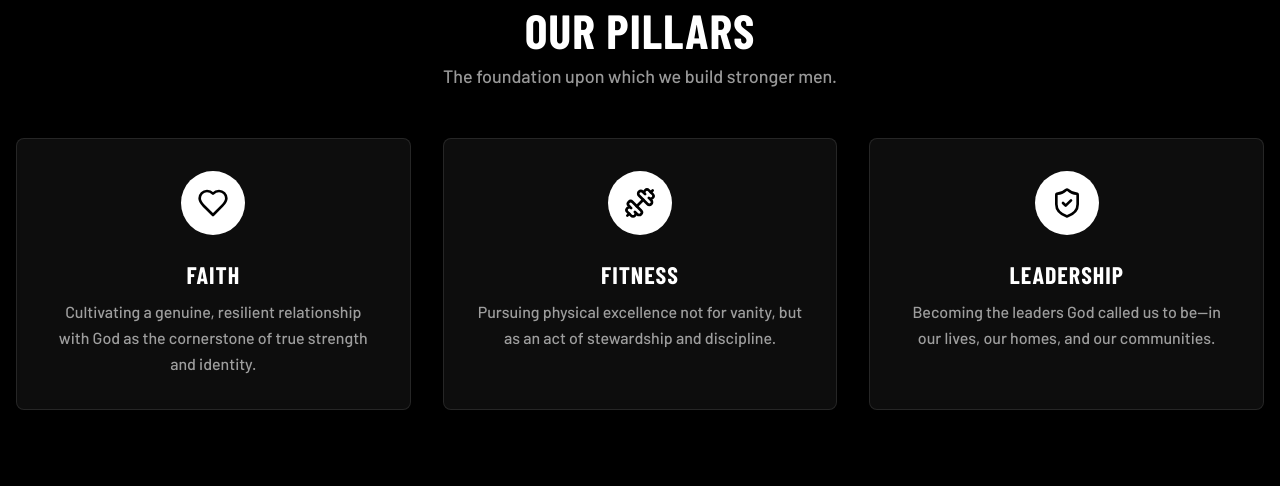
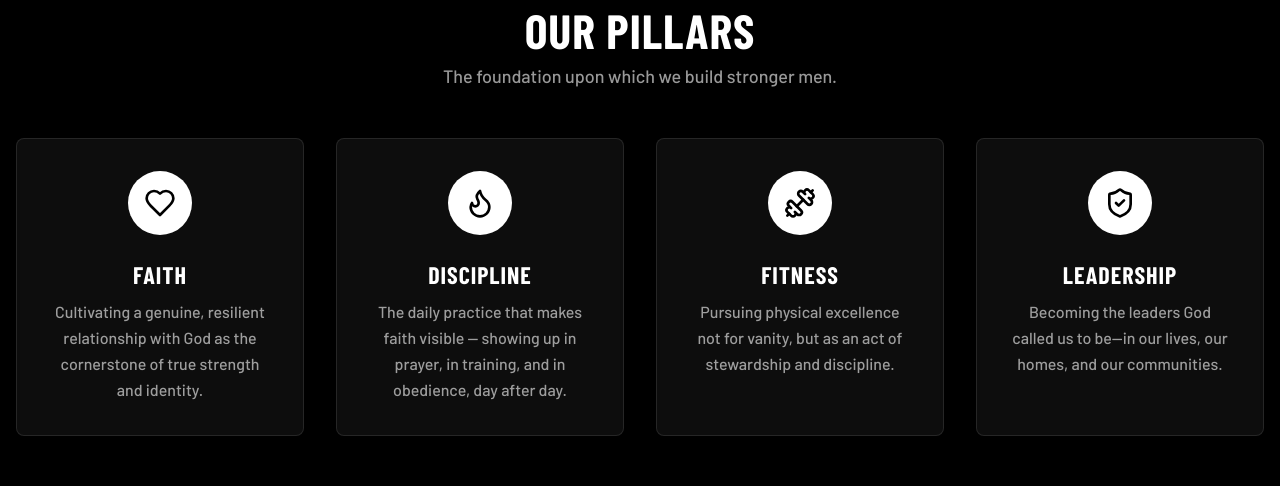
Before and after one commit to dviperrt102-lang/king-fitness, a React (Vite) app: page / in a window 1280 px wide. Shown: the part 1500-1986 px from the top of the page. Built offline with nearby package versions, Linux system fonts and the light colour scheme; no server answers; a web font is replaced by a local one.

Commit message:
Reorder pillars and update grid layout
Co-authored-by: dviperrt102-lang <356789424+dviperrt102-lang@users.noreply.github.com>

```diff
--- a/src/pages/Home.jsx
+++ b/src/pages/Home.jsx
@@ -2,7 +2,7 @@ import React, { useState } from 'react';
 import { Link } from 'react-router-dom';
 import { createPageUrl } from '@/utils';
 import { Button } from '@/components/ui/button';
-import { Dumbbell, ShieldCheck, Heart, Crown } from 'lucide-react';
+import { Dumbbell, ShieldCheck, Heart, Crown, Flame } from 'lucide-react';
 import BrotherhoodSignupModal from '@/components/BrotherhoodSignupModal';
 
 const PillarCard = ({ icon: Icon, title, description }) => (
@@ -75,8 +75,9 @@ export default function HomePage() {
             <h2 className="text-4xl md:text-5xl text-white">Our Pillars</h2>
             <p className="text-lg text-white/60 mt-2 max-w-2xl mx-auto">The foundation upon which we build stronger men.</p>
           </div>
-          <div className="grid md:grid-cols-3 gap-8">
+          <div className="grid md:grid-cols-4 gap-8">
             <PillarCard icon={Heart} title="Faith" description="Cultivating a genuine, resilient relationship with God as the cornerstone of true strength and identity." />
+            <PillarCard icon={Flame} title="Discipline" description="The daily practice that makes faith visible — showing up in prayer, in training, and in obedience, day after day." />
             <PillarCard icon={Dumbbell} title="Fitness" description="Pursuing physical excellence not for vanity, but as an act of stewardship and discipline." />
             <PillarCard icon={ShieldCheck} title="Leadership" description="Becoming the leaders God called us to be—in our lives, our homes, and our communities." />
           </div>
```
